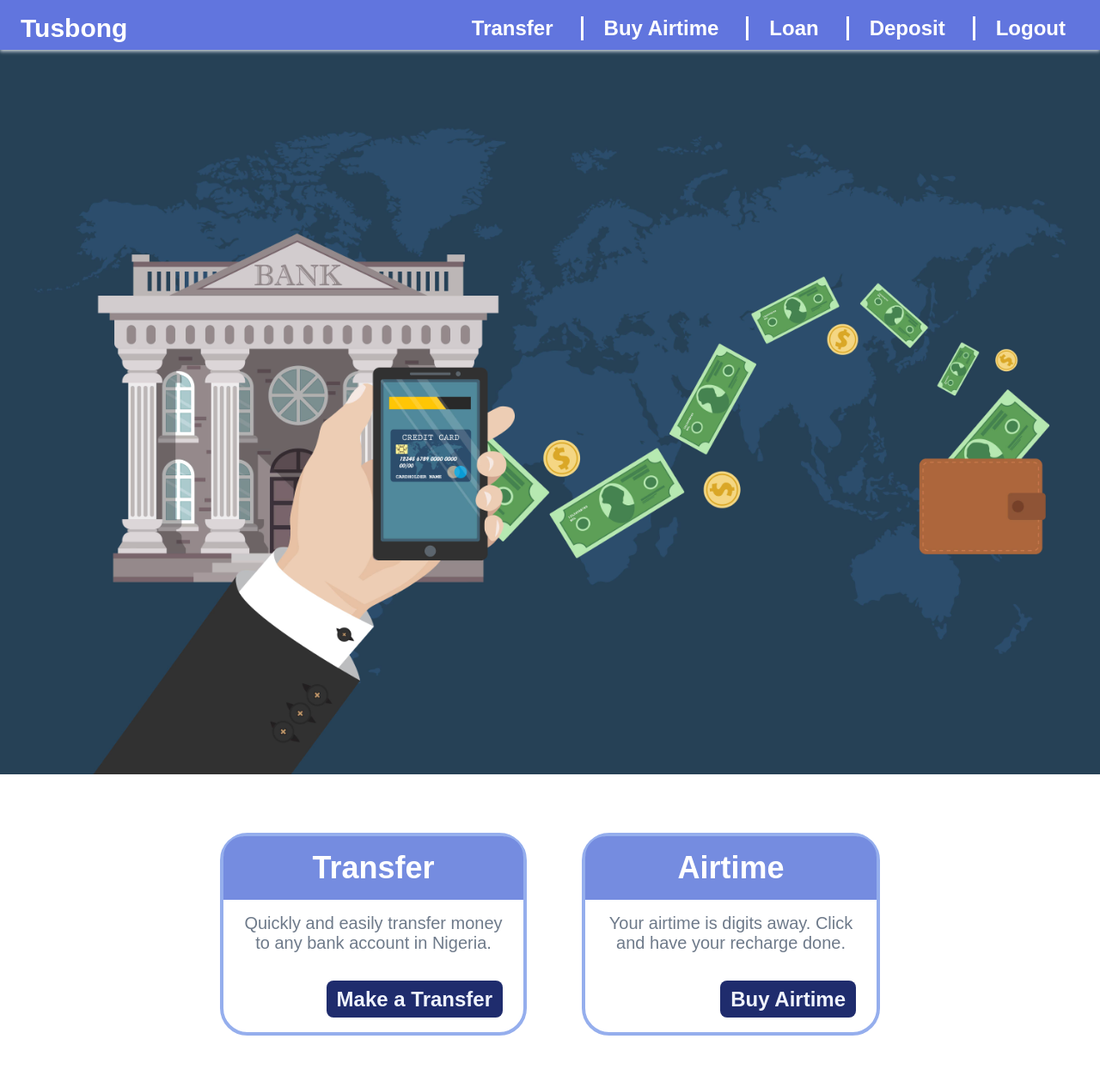
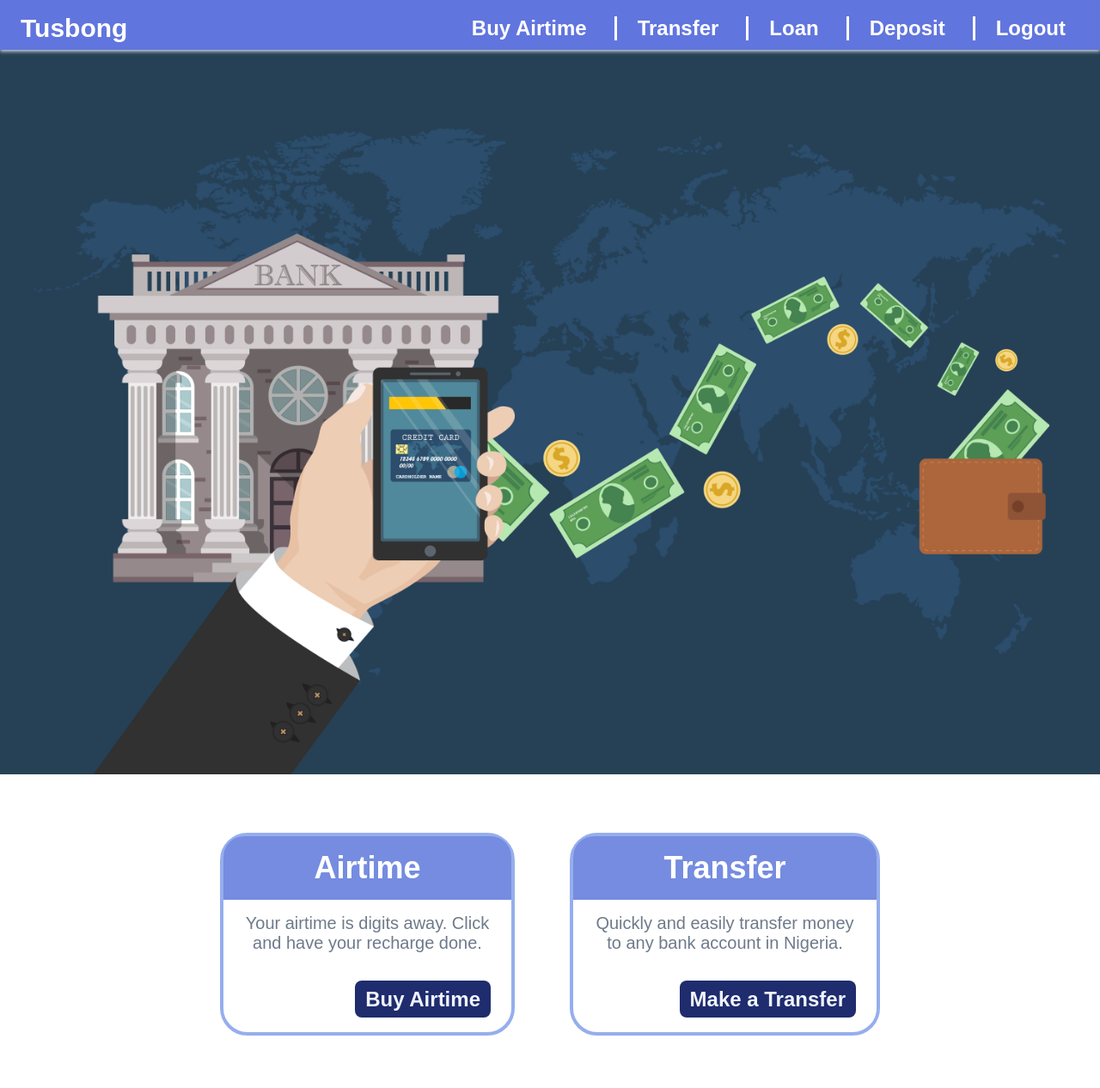
Before and after one commit to obumnwabude/tusbong, a plain HTML site: page public/index.html in a window 1280 px wide. Shown: the top 1266 px of the page at 86% size. Drawn offline with Linux system fonts and the light colour scheme; some packages are replaced by stand-ins of ours.

Commit message:
prioritise airtime buying to transfers to implement airtime

```diff
--- a/public/index.html
+++ b/public/index.html
@@ -6,8 +6,8 @@
   <link rel="stylesheet" type="text/css" href="/assets/css/colors.css">
   <link rel="stylesheet" type="text/css" href="/assets/css/app.css">
   <link rel="stylesheet" type="text/css" href="/assets/css/home.css">
-  <meta name="keywords" content="transfer, bank, nigeria, money, finance, loans, bvn, business">
-  <meta name="description" content="Tusbong | Make transfers, take loans, deposit and manage your money with Tusbong.">
+  <meta name="keywords" content="airtime, transfer, bank, nigeria, money, finance, loans, bvn, business">
+  <meta name="description" content="Tusbong | Buy airtime, make transfers, take loans, deposit and manage your money with Tusbong.">
   <meta name="theme-color" content="#3547a4">
   <title>Tusbong</title>
 </head>
@@ -20,8 +20,8 @@
   <div>
     <h1 id="nav-brand"><a href="#">Tusbong</a></h1>
     <ul>
-      <li><a href="/transfer.html">Transfer</a></li>
-      <li><a href="#">Buy Airtime</a></li>
+      <li><a href="/airtime.html">Buy Airtime</a></li>
+      <li><a href="#">Transfer</a></li>
       <li><a href="#">Loan</a></li>
       <li><a href="#">Deposit</a></li>
       <li><button id="logout">Logout</button></li>
@@ -33,14 +33,14 @@
 </header>
 <main>
   <section>
+    <h2>Airtime</h2>
+    <p>Your airtime is digits away. Click and have your recharge done.</p>
+    <div class="button-container"><a href="/airtime.html" role="button">Buy Airtime</a></div>
+  </section>
+  <section>
     <h2>Transfer</h2>
     <p>Quickly and easily transfer money to any bank account in Nigeria.</p>
-    <div class="button-container"><a href="/transfer.html" role="button">Make a Transfer</a></div>
-  </section>
-  <section>
-    <h2>Airtime</h2>
-    <p>Your airtime is digits away. Click and have your recharge done.</p>
-    <div class="button-container"><a href="#" role="button">Buy Airtime</a></div>
+    <div class="button-container"><a href="#" role="button">Make a Transfer</a></div>
   </section>
   <section>
     <h2>Loan</h2>
```
Also changed, not shown: public/404.html (+4 -4 lines), public/airtime.html (renamed from public/transfer.html, +5 -5 lines), public/login.html (+1 -1 lines).
